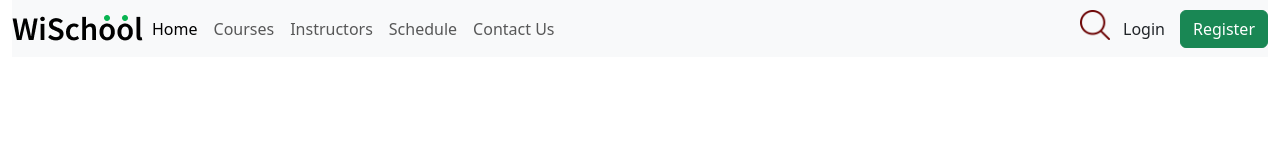
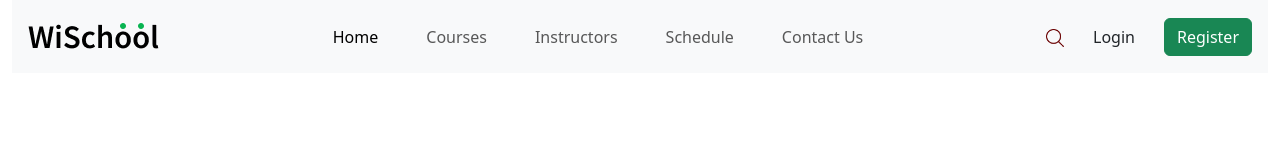
Before and after one commit to KashishPagarani-6/complete-html-and-css, a plain HTML site: page index.html in a window 1280 px wide. Drawn offline with nearby package versions, Linux system fonts and the light colour scheme.

Commit message:
nav finalized

```diff
--- a/file.css
+++ b/file.css
@@ -11,6 +11,7 @@
 .search-icon {
   cursor: pointer;
   margin-left: 10px;
+  width: 18px;
 }
 .just>.butn {
   margin-left: 2px;
--- a/index.html
+++ b/index.html
@@ -11,39 +11,43 @@
 <body>
    <div class="container-fluid">
     <div class="navBar">
-        <nav class="navbar navbar-expand-lg bg-body-tertiary">
+        <nav class="navbar navbar-expand-lg bg-body-tertiary p-3">
     <button class="navbar-toggler" type="button" data-bs-toggle="collapse" data-bs-target="#navbarSupportedContent" aria-controls="navbarSupportedContent" aria-expanded="false" aria-label="Toggle navigation">
       <span class="navbar-toggler-icon"></span>
     </button>
+    <!-- logo of WiSchool -->
+    <div class="navLogo">
       <img src="./images/logo.png" alt="logo of institute">
+    </div>
+    <!-- navbar start -->
     <div class="collapse navbar-collapse" id="navbarSupportedContent">
-      <ul class="navbar-nav me-auto mb-2 mb-lg-0">
+      <ul class="navbar-nav mx-auto mb-2 mb-lg-0">
         <li class="nav-item">
-          <a class="nav-link active" aria-current="page" href="#">Home</a>
+          <a class="nav-link active mx-3" aria-current="page" href="#">Home</a>
         </li>
-        <li class="nav-item">
+        <li class="nav-item mx-3">
           <a class="nav-link" href="#">Courses</a>
         </li>
-        <li class="nav-item">
+        <li class="nav-item mx-3">
           <a class="nav-link" href="#">Instructors</a>
         </li>
-       <li class="nav-item">
+       <li class="nav-item mx-3">
           <a class="nav-link" href="#">Schedule</a>
         </li>
-          <li class="nav-item">
+          <li class="nav-item mx-3">
           <a class="nav-link" href="#">Contact Us</a>
         </li>
       </ul>
-      <form class="d-flex just" role="search">
+      <!-- <div class="d-flex just" role="search"> -->
+        <div class="d-flex align-items-center gap-3">
           <div class="search-container" id="search-box">
             <input type="text" name="search" id="search" class="form-control search-input" placeholder="Search...">
-        <img src="./images/search-icon.png" alt="search icon" width="30" class="search-icon" onclick="toggleSearch()">
+            <img src="./images/search-icon.png" alt="search icon" class="search-icon" onclick="toggleSearch()">
           </div>
           <button class="btn " type="submit">Login</button>
           <button class="btn btn-success butn" type="submit">Register</button>
-      </form>
         </div>
-</nav>
+    </div>
   </div>
    </div>
    <script src="./file.js"></script>
```
Also changed, not shown: images/akar-icons_chat-dots.svg (added), images/bi_book.svg (added), images/bi_person.svg (added), images/ci_group.svg (added), images/cib_skillshare.svg (added), images/i-m-prepared-exam-very-well 1.png (added). Lines whose indentation alone changed are shown as unchanged.
